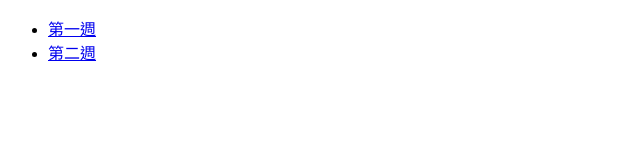
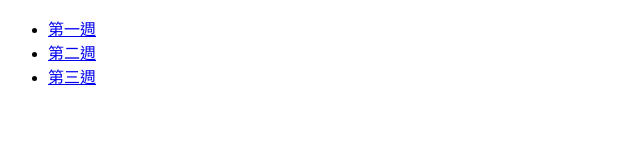
Before and after one commit to hsiangfeng/webLayoutTraining, a plain HTML site: page index.html in a window 1280 px wide. Shown: the whole page, without its empty margins (0-640 px from the left). Drawn offline with Linux system fonts and the light colour scheme.

Commit message:
3 week first

```diff
--- a/index.html
+++ b/index.html
@@ -13,6 +13,9 @@
     <li>
       <a href="/webLayoutTraining/2-week/">第二週</a>
     </li>
+    <li>
+      <a href="/webLayoutTraining/3-week/dist/">第三週</a>
+    </li>
   </ul>
 </body>
 </html>
```
